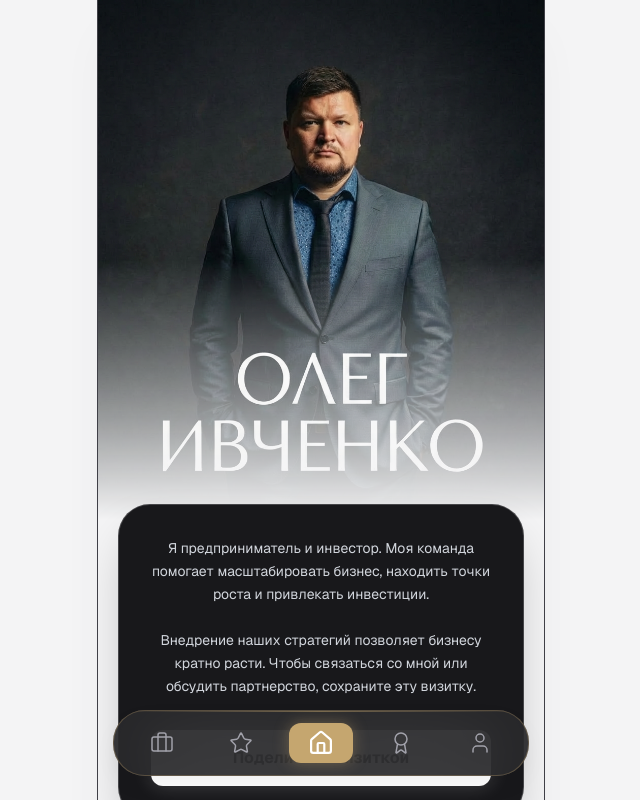
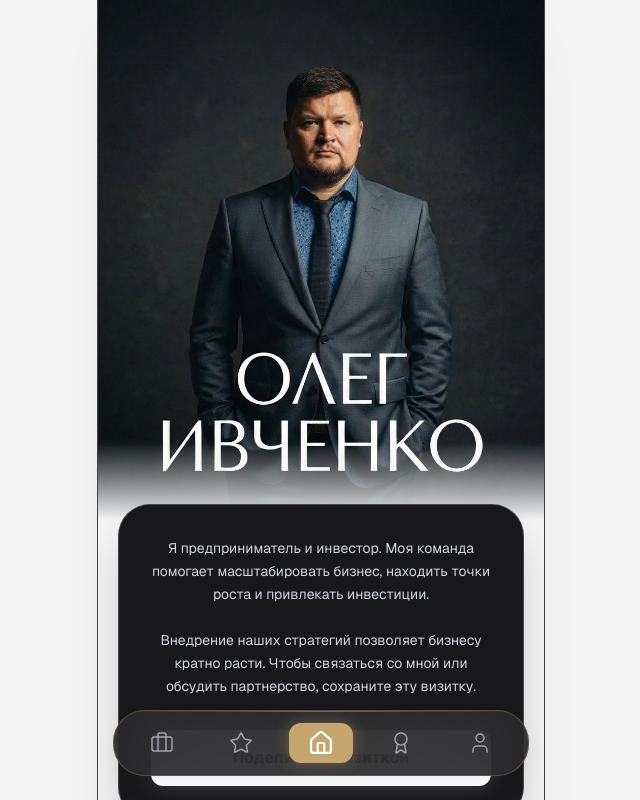
Before and after one commit to Ivchenkopro/ivchenko.pro, a Next.js app: page / in a window 1280 px wide. Shown: the top 800 px of the page, without its empty margins (319-959 px from the left). Built offline with nearby package versions, Linux system fonts and the light colour scheme.

Commit message:
Lower hero mask gradient start to 85%

```diff
--- a/src/app/page.tsx
+++ b/src/app/page.tsx
@@ -20,7 +20,7 @@ export default function Home() {
       {/* Hero Section */}
       <div className="relative w-full h-[65vh] min-h-[500px]">
         {/* Main Image */}
-        <div className="absolute inset-0 z-0 bg-black [mask-image:linear-gradient(to_bottom,black_50%,transparent_100%)]">
+        <div className="absolute inset-0 z-0 bg-black [mask-image:linear-gradient(to_bottom,black_85%,transparent_100%)]">
           <Image
             src="/олегив.jpg"
             alt="Олег Ивченко"
```
